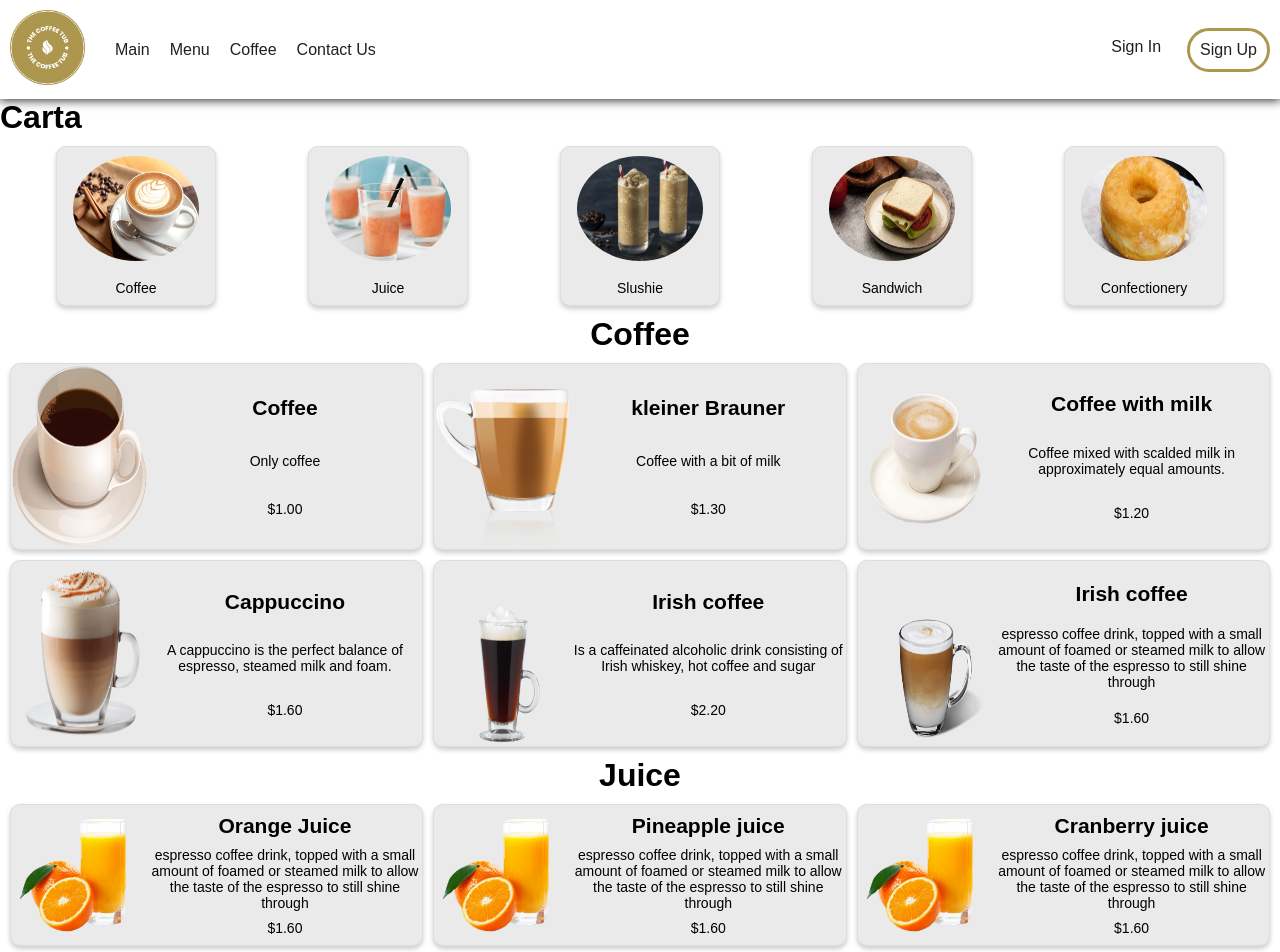
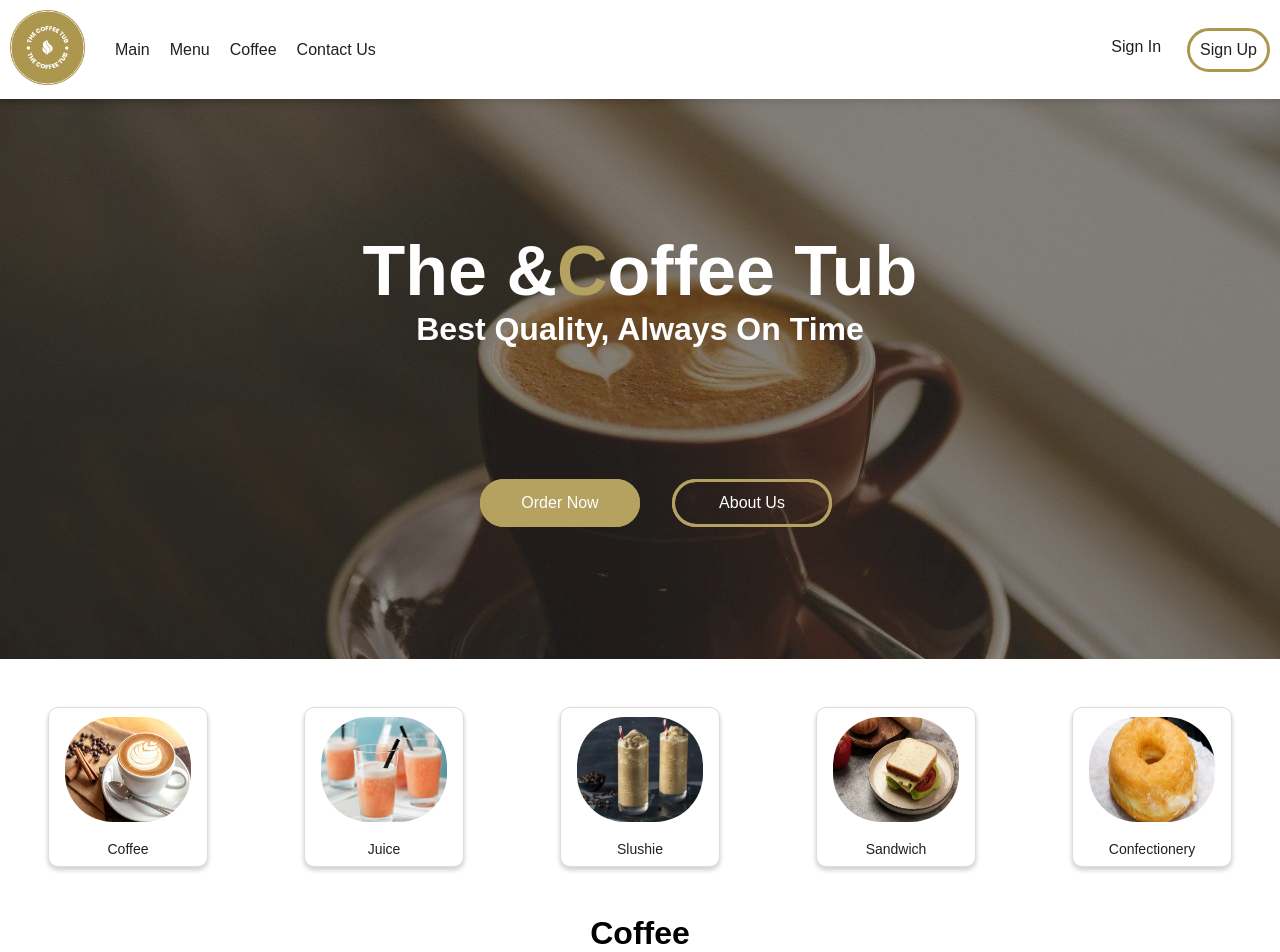
Before and after one commit to meeeww/tfg_cliente, a React (Vite) app: page /carta in a window 1280 px wide. Shown: the top 952 px of the page. Built offline with nearby package versions, Linux system fonts and the light colour scheme.

Commit message:
Mejorando carta

```diff
--- a/src/components/Carta.jsx
+++ b/src/components/Carta.jsx
@@ -1,6 +1,3 @@
-import React from 'react'
-import MainLayout from '../layout/MainLayout'
-
 import header1 from '../assets/CartaCafe/Headercafe.jpeg'
 import header2 from '../assets/CartaCafe/Headerzumo.jpg'
 import header3 from '../assets/CartaCafe/Headergranizado.jpg'
@@ -20,44 +17,43 @@
 
 const Carta = () => {
     return (
-        <MainLayout>
-            <h1>Carta</h1>
+        <>
             <div className="CartaHeader">
-                <div className="CartaDiv">
+                <a href='#coffee' className="CartaDiv">
                     <div className="CartaImg">
                         <img src={header1} alt="" />
                     </div>
                     <p>Coffee</p>
-                </div>
-                <div className="CartaDiv">
+                </a>
+                <a href='#juice' className="CartaDiv">
                     <div className="CartaImg">
                         <img src={header2} alt="" />
                     </div>
                     <p>Juice</p>
-                </div>
-                <div className="CartaDiv">
+                </a>
+                <a href='#slushie' className="CartaDiv">
                     <div className="CartaImg">
                         <img src={header3} alt="" />
                     </div>
                     <p>Slushie</p>
-                </div>
-                <div className="CartaDiv">
+                </a>
+                <a href='#sandwich' className="CartaDiv">
                     <div className="CartaImg">
                         <img src={header4} alt="" />
                     </div>
                     <p>Sandwich</p>
-                </div>
-                <div className="CartaDiv">
+                </a>
+                <a href='#confectionery' className="CartaDiv">
                     <div className="CartaImg">
                         <img src={header5} alt="" />
                     </div>
                     <p>Confectionery</p>
-                </div>
+                </a>
             </div>
 
             <div className="CartaMenu">
                 <h1>Coffee</h1>
-                <div className="CartaCoffee">
+                <div className="CartaCoffee" id="CartaCoffee">
                     <div className="CartaCofeeCaja">
                         <div className="CartaImagen">
                             <img src={carta1} alt="" />
@@ -194,7 +190,7 @@
                     </div>
                 </div>
 
-                <h1>Slushie</h1>
+                <h1 id='slushie'>Slushie</h1>
                 <div className="CartaSlushie">
                     <div className="CartaSlushieCaja">
                         <div className="CartaImagen">
@@ -336,11 +332,8 @@
                     </div>
 
                 </div>
-
-
-
             </div>
-        </MainLayout>
+        </>
     )
 }
 
--- a/src/estilos/estilos.css
+++ b/src/estilos/estilos.css
@@ -7,7 +7,7 @@
   --background_color_1: #FFFFFF;
   --backgroud_color_2: #231f20;
   --gris: #231f20;
-  --blanco: #EAEAEA;
+  --blanco: #FFFFFF;
 }
 
 * {
@@ -107,7 +107,6 @@
   height: 70vh;
   z-index: 10;
   background-image: url("../assets/BackgroundImage.png");
-  background-size: 100%;
   opacity: 0.9;
   background-repeat: no-repeat;
   background-attachment: fixed;
@@ -445,7 +444,7 @@
 .CartaHeader {
   display: grid;
   grid-template-columns: repeat(5, 1fr);
-  padding: 10px;
+  margin-block: 3rem;
   align-content: center;
   justify-items: center;
 }
@@ -463,6 +462,8 @@
   font-size: 14px;
   display: flex;
   flex-direction: column;
+  text-decoration: none;
+  color: var(--gris);
 }
 
 .CartaImg {
@@ -478,7 +479,15 @@
 .CartaImg img {
   width: 100%;
   height: 100%;
-  border-radius: 50%;
+  border-radius: 3rem;
+
+  transition: all 0.25s;
+}
+
+.CartaImg img:hover{
+  scale: 105%;
+
+  transition: all 0.25s;
 }
 
 .CartaMenu {
@@ -600,7 +609,7 @@
 
 
 
-@media (max-width:600px) {
+@media (max-width:840px) {
   .CartaHeader {
     grid-template-columns: repeat(1, 1fr);
     grid-row-gap: 20px;
--- /dev/null
+++ b/src/pages/Carta.jsx
@@ -0,0 +1,19 @@
+import MainLayout from "../layout/MainLayout";
+import '../estilos/estilos.css'
+//import Carrusel from '../components/Carousel.jsx'
+import CartaInformacion from "../components/Carta";
+import Breadcumb from "../components/Breadcumb";
+
+function Carta() {
+
+  const nombrePagina = "Inicio"
+
+  return (
+    <MainLayout laPagina={nombrePagina}>
+      <Breadcumb></Breadcumb>
+        <CartaInformacion />
+    </MainLayout>
+  )
+}
+
+export default Carta
```
Also changed, not shown: src/main.jsx (+1 -6 lines).
